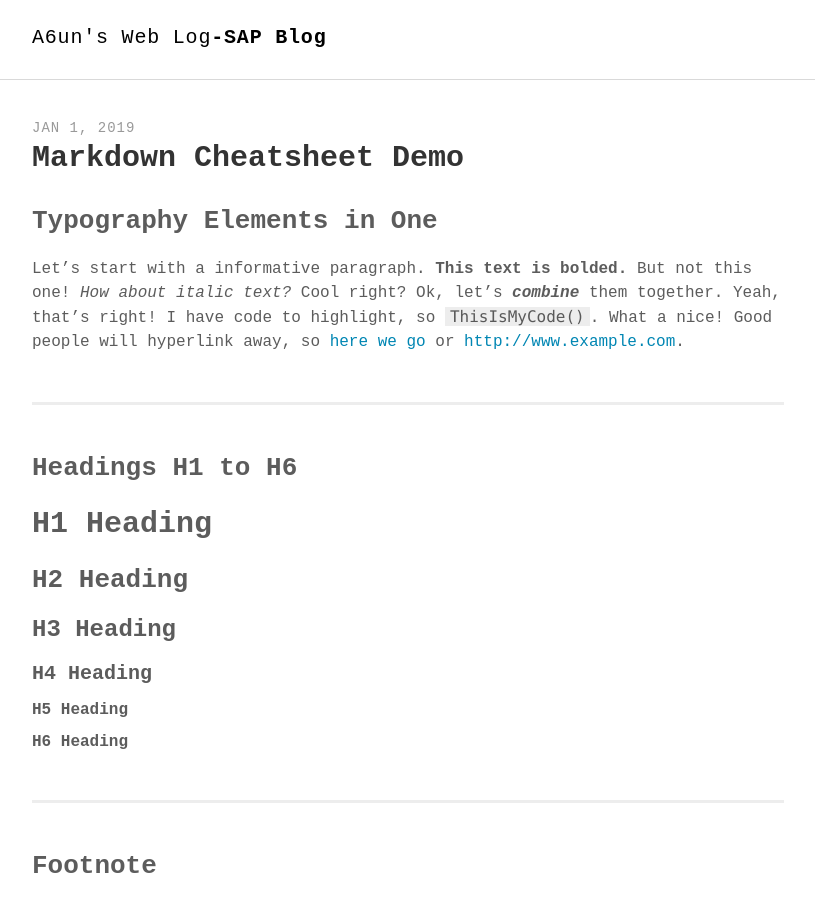
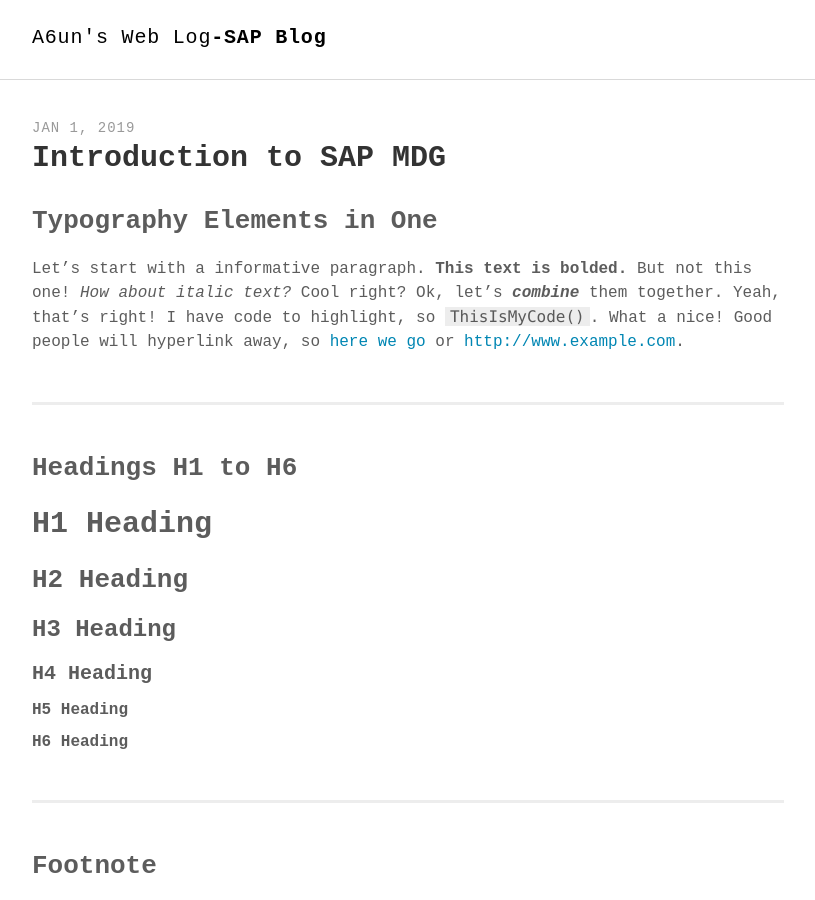
Before and after one commit to a6unraj/a6unraj.github.io, a Jekyll site: the page built from _posts/2019-01-01-intro-to-sap-mdg.md, in a window 1280 px wide and 900 px high. Shown: the whole window, without its empty margins (232-1047 px from the left). Built offline with Jekyll 4.4.1, drawn with Linux system fonts in a browser that asks for light colours; some web fonts are replaced; comment, search, counter and statistics services are not loaded.

Commit message:
header fix

```diff
--- a/_includes/head.html
+++ b/_includes/head.html
@@ -3,6 +3,7 @@
   <meta name="apple-mobile-web-app-capable" content="yes">
   <meta http-equiv="X-UA-Compatible" content="IE=edge">
   <meta name="viewport" content="width=device-width, initial-scale=1">
+  <link href="http://a6unraj.com/img/profile.png" rel="icon" type="image/png" />
 
   {% assign page_title = '' %}
   {% if page.title == "Home" %}
--- a/_posts/2019-01-01-intro- to-sap-mdg.md
+++ b/_posts/2019-01-01-intro-to-sap-mdg.md
@@ -1,9 +1,9 @@
 ---
 layout: post
-title: "Markdown Cheatsheet Demo"
+title: "Introduction to SAP MDG"
 comments: true
-description: "Markdown Cheatsheet Demo..."
-keywords: "markdown, typography components, dummy content"
+description: "Introduction to SAP MDG"
+keywords: "SAP MDG"
 ---
 
 ## Typography Elements in One
```
